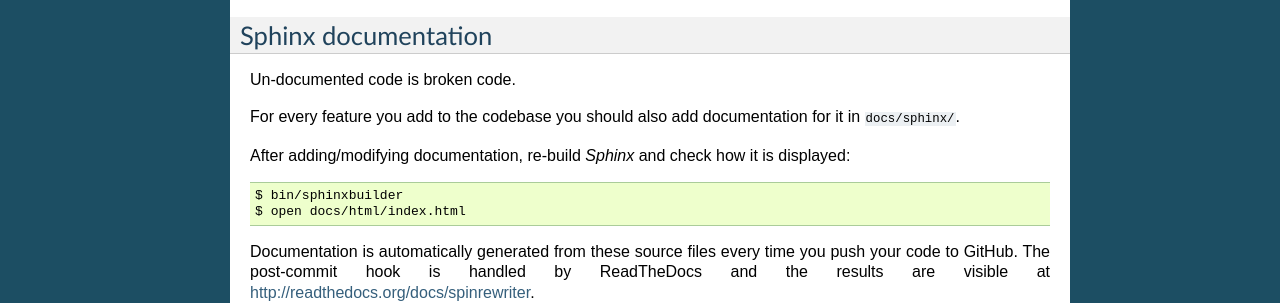
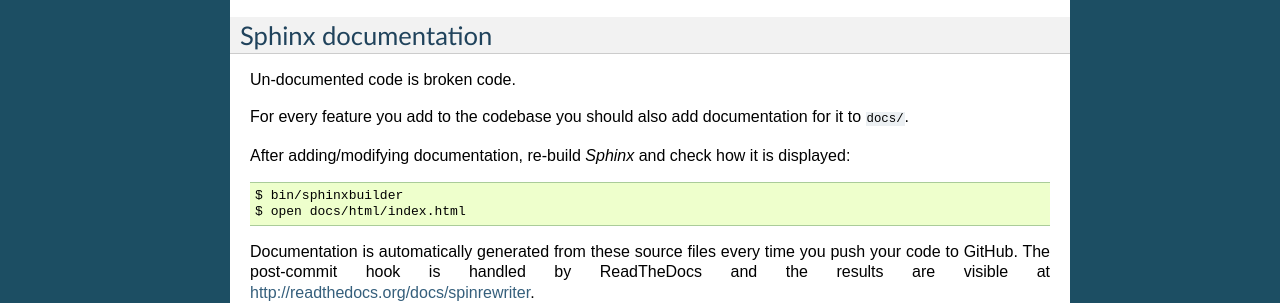
Before and after one commit to teamniteo/spinrewriter, a Sphinx documentation site: the page built from docs/conventions.rst, in a window 1280 px wide and 900 px high, scrolled down 1524 px. Shown: the part 488-791 px from the top of the window. Built offline with Sphinx 7.4.7, drawn with Linux system fonts in a browser that asks for light colours.

Commit message:
minor doc fix

```diff
--- a/docs/conventions.rst
+++ b/docs/conventions.rst
@@ -145,7 +145,7 @@ Sphinx documentation
 Un-documented code is broken code.
 
 For every feature you add to the codebase you should also add documentation
-for it in ``docs/sphinx/``.
+for it to ``docs/``.
 
 After adding/modifying documentation, re-build `Sphinx` and check how it is
 displayed:
```
